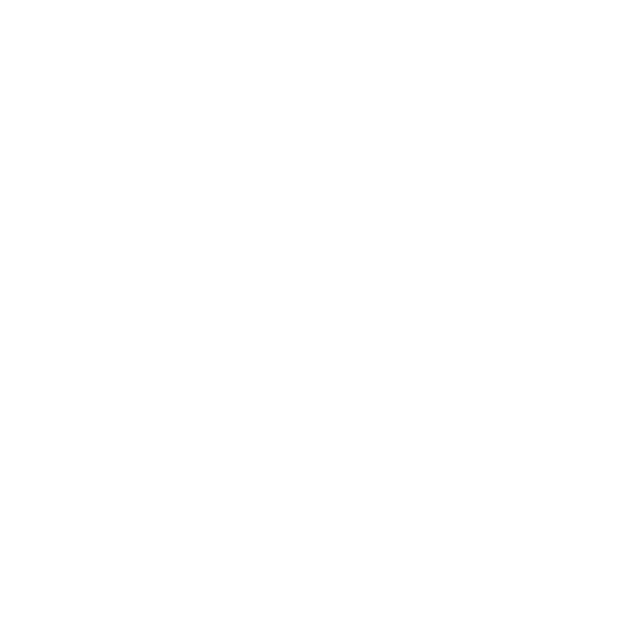
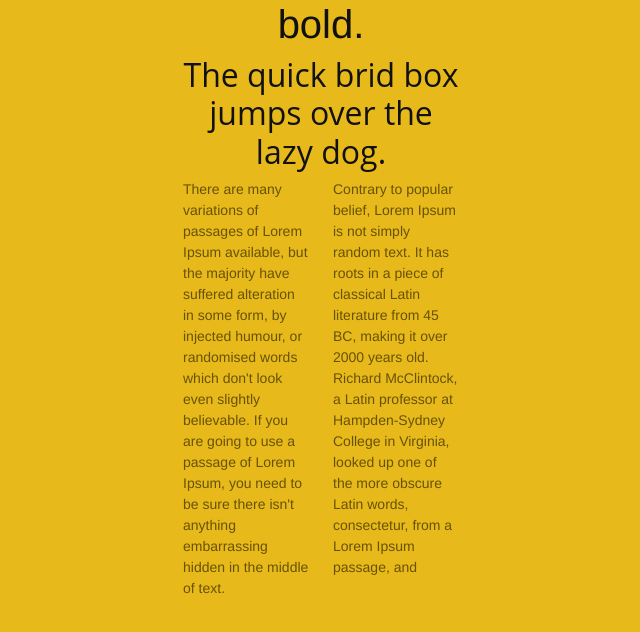
Before and after one commit to cph-oo221/Dat2-htmlopgaver, a plain HTML site: page Opgaver/opgave3.html in a window 1280 px wide. Shown: the whole page, without its empty margins (319-959 px from the left). Drawn offline with nearby package versions, Linux system fonts and the light colour scheme.

Commit message:
opgave 3

```diff
--- /dev/null
+++ b/Opgaver/opgave3.css
@@ -0,0 +1,32 @@
+body
+{
+    background-color: #e7b91b;
+    max-width: 300px;
+    margin-left: auto;
+    margin-right: auto;
+}
+
+.overskriftBold
+{
+    font-family: Helvetica Neue;
+    font-size: 275px;
+    /*bold*/
+    font-weight: bold;
+    text-align: center;
+    color: #111;
+}
+
+.underoverskrift
+{
+    font-family: Open Sans;
+    font-size: 30px;
+    text-align: center;
+    color: #111;
+}
+
+p
+{
+    font-family: Helvetica Neue;
+    font-size: 14px;
+    color: #685206;
+}
--- a/Opgaver/opgave3.html
+++ b/Opgaver/opgave3.html
@@ -9,10 +9,43 @@
     <script src="https://cdn.jsdelivr.net/npm/bootstrap@5.0.2/dist/js/bootstrap.bundle.min.js"
             integrity="sha384-MrcW6ZMFYlzcLA8Nl+NtUVF0sA7MsXsP1UyJoMp4YLEuNSfAP+JcXn/tWtIaxVXM"
             crossorigin="anonymous"></script>
+    <link rel="stylesheet" href="opgave3.css">
 
-    <link rel="stylesheet" href="style.css">
+
 </head>
 <body>
+<div class="container">
+    <article>
+        <section>
+            <div class="overskriftBold">
+                <h1>bold.</h1>
+            </div>
 
+        </section>
+
+        <section>
+            <div class="underoverskrift">
+                <h2>The quick brid box jumps over the lazy dog.</h2>
+            </div>
+        </section>
+
+        <div class="row">
+            <div class="col">
+                <p>There are many variations of passages of Lorem Ipsum available, but the majority have suffered
+                    alteration in some form, by injected humour, or randomised words which don't look even slightly
+                    believable. If you are going to use a passage of Lorem Ipsum, you need to be sure there isn't
+                    anything embarrassing hidden in the middle of text. </p>
+            </div>
+
+            <div class="col">
+                <p>Contrary to popular belief, Lorem Ipsum is not simply random text. It has roots in a piece of
+                    classical Latin literature from 45 BC, making it over 2000 years old. Richard McClintock, a Latin
+                    professor at Hampden-Sydney College in Virginia, looked up one of the more obscure Latin words,
+                    consectetur, from a Lorem Ipsum passage, and </p>
+            </div>
+        </div>
+
+    </article>
+</div>
 </body>
 </html>
```
